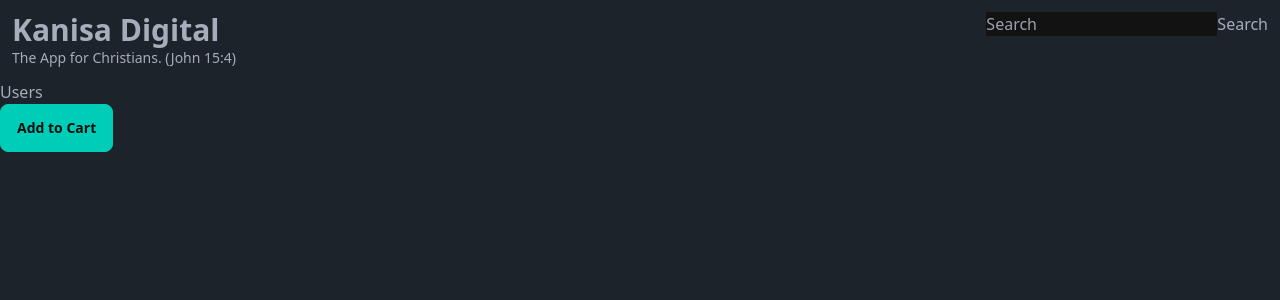
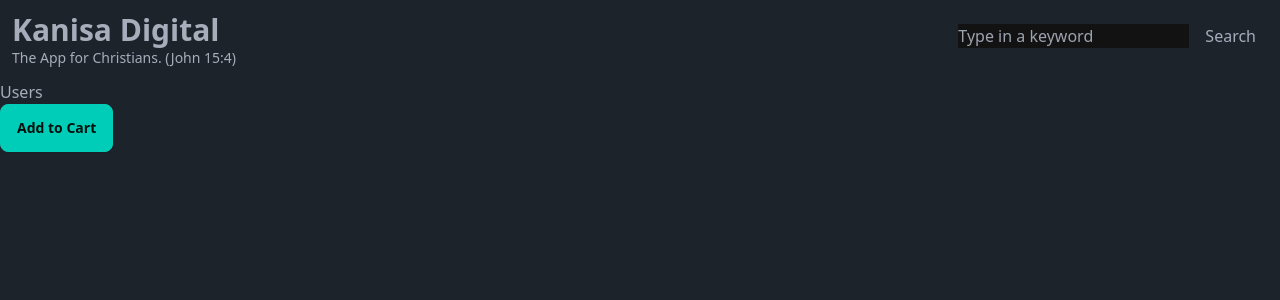
Before and after one commit to dexterbrian/Kanisa-Digital, a Next.js app: page / in a window 1280 px wide. Shown: the top 300 px of the page. Built offline with nearby package versions, Linux system fonts and the light colour scheme.

Commit message:
Styled the search input

```diff
--- a/app/components/SearchInput.tsx
+++ b/app/components/SearchInput.tsx
@@ -3,8 +3,8 @@
 const SearchInput = () => {
   return (
     <div id="search">
-        <input id="search-input" type="text" placeholder="Search" />
-        <button id="search-button">Search</button>
+        <input id="search-input" className='mr-1' type="text" placeholder="Type in a keyword" />
+        <button id="search-button" className='m-3'>Search</button>
     </div>
   )
 }
```
